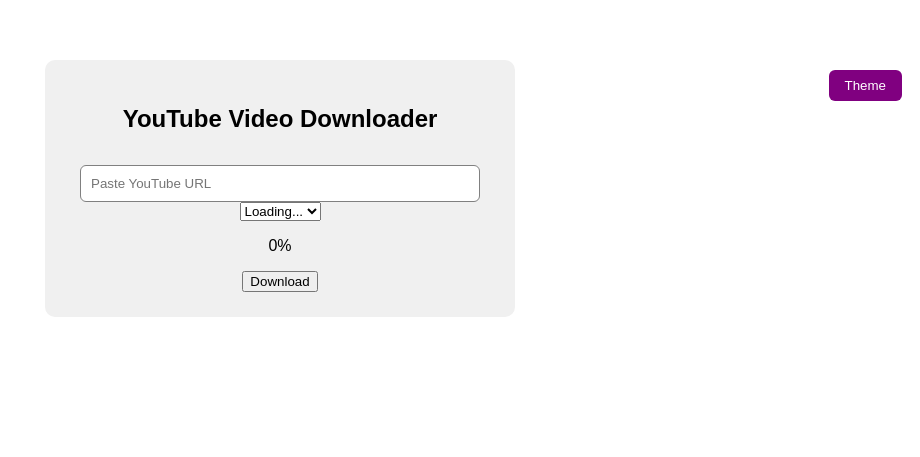
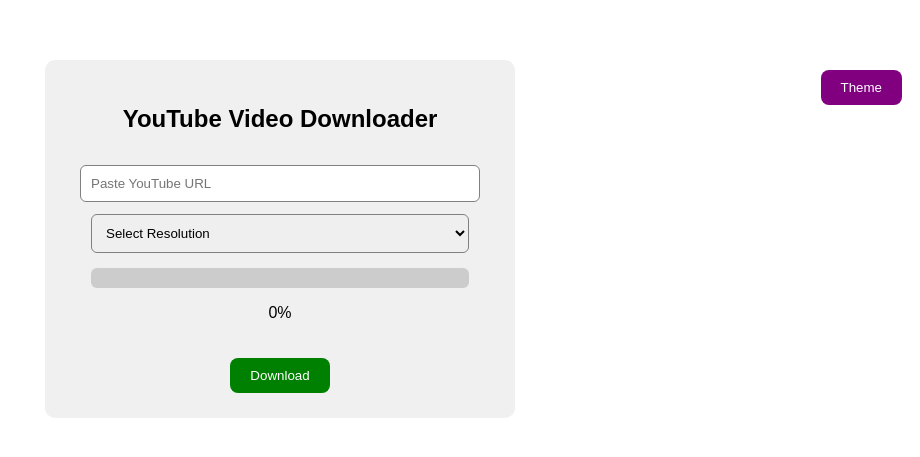
Before and after one commit to deepikadevkota/yt-downloader-, a Flask app: page / in a window 1280 px wide. Shown: the top 457 px of the page, without its empty margins (360-1280 px from the left). Run offline with Flask 3, Linux system fonts and the light colour scheme.

Commit message:
Update index.html

```diff
--- a/templates/index.html
+++ b/templates/index.html
@@ -33,7 +33,7 @@
         text-align: center;
     }
 
-    input {
+    input, select {
         width: 90%;
         padding: 10px;
         margin-top: 12px;
@@ -41,7 +41,7 @@
         border: 1px solid gray;
     }
 
-    .btn {
+    button {
         padding: 10px 20px;
         background: green;
         color: white;
@@ -53,11 +53,6 @@
 
     .theme-btn {
         background: purple;
-        color: white;
-        padding: 8px 16px;
-        border: none;
-        border-radius: 6px;
-        cursor: pointer;
         float: right;
         margin: 10px;
     }
@@ -79,34 +74,10 @@
     }
 </style>
 
-<script>
-function toggleTheme() {
-    document.body.classList.toggle("dark");
-}
-
-function startProgress() {
-    let bar = document.getElementById("bar");
-    let text = document.getElementById("percent");
-
-    let interval = setInterval(() => {
-        fetch("/progress")
-            .then(res => res.json())
-            .then(data => {
-                bar.style.width = data.percentage + "%";
-                text.innerText = data.percentage + "%";
-
-                if (data.percentage >= 100) {
-                    clearInterval(interval);
-                }
-            });
-    }, 500);
-}
-</script>
-
 </head>
 <body>
 
-<button class="theme-btn" onclick="toggleTheme()">Theme</button>
+<button id="themeBtn" class="theme-btn">Theme</button>
 
 <div class="container">
     <h2>YouTube Video Downloader</h2>
@@ -114,22 +85,29 @@
     <input id="url" type="text" placeholder="Paste YouTube URL">
 
     <select id="resolution">
-        <option>Loading...</option>
+        <option>Select Resolution</option>
     </select>
 
-    <div id="progressBar"><div id="progressFill"></div></div>
+    <div class="progress">
+        <div class="progress-fill" id="progressFill"></div>
+    </div>
+
     <p id="percent">0%</p>
 
     <button onclick="startDownload()">Download</button>
 </div>
 
 <script>
+
+// Theme Toggle
 document.getElementById("themeBtn").onclick = () => {
     document.body.classList.toggle("dark");
 };
 
-    document.getElementById("url").addEventListener("change", () => {
+// Auto load resolutions when URL changes
+document.getElementById("url").addEventListener("input", () => {
     let url = document.getElementById("url").value;
+
     fetch("/video_info", {
         method: "POST",
         headers: {"Content-Type": "application/x-www-form-urlencoded"},
@@ -153,6 +131,8 @@
     });
 });
 
+
+// Update Progress
 function updateProgress() {
     fetch("/progress")
         .then(res => res.json())
@@ -162,6 +142,7 @@
         });
 }
 
+// Start Download
 function startDownload() {
     let url = document.getElementById("url").value;
     let res = document.getElementById("resolution").value;
@@ -181,6 +162,7 @@
             a.click();
         });
 }
+
 </script>
 
 </body>
```
Lines whose indentation alone changed are shown as unchanged.
